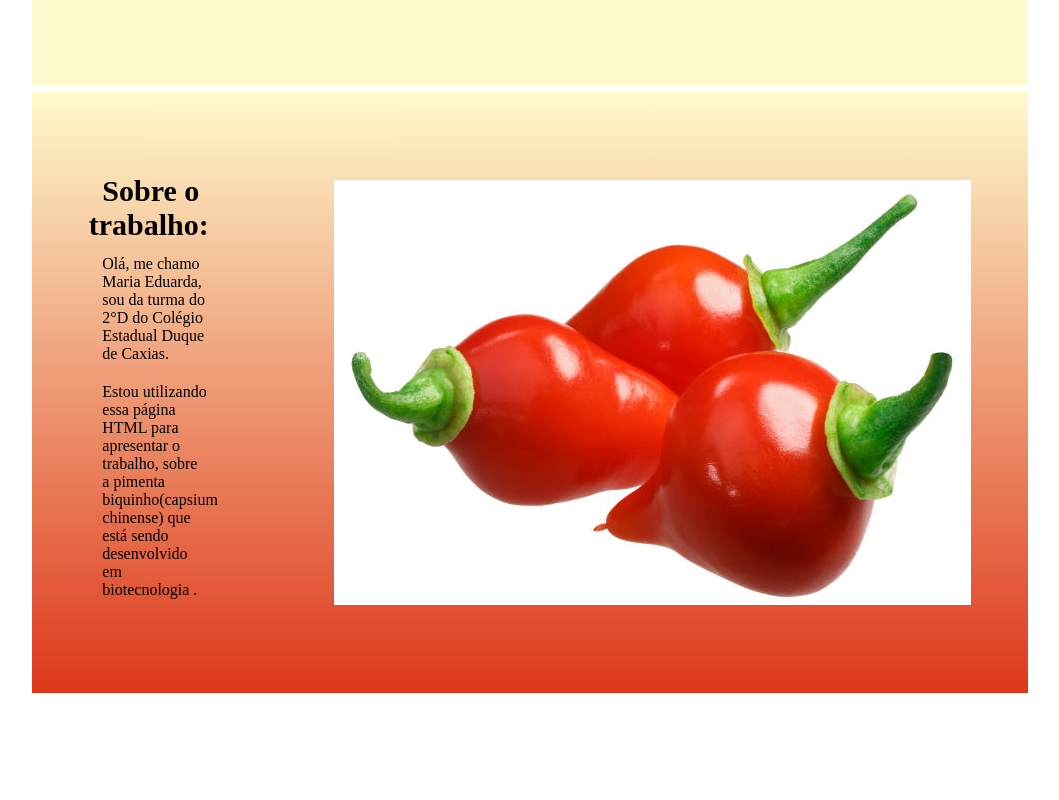
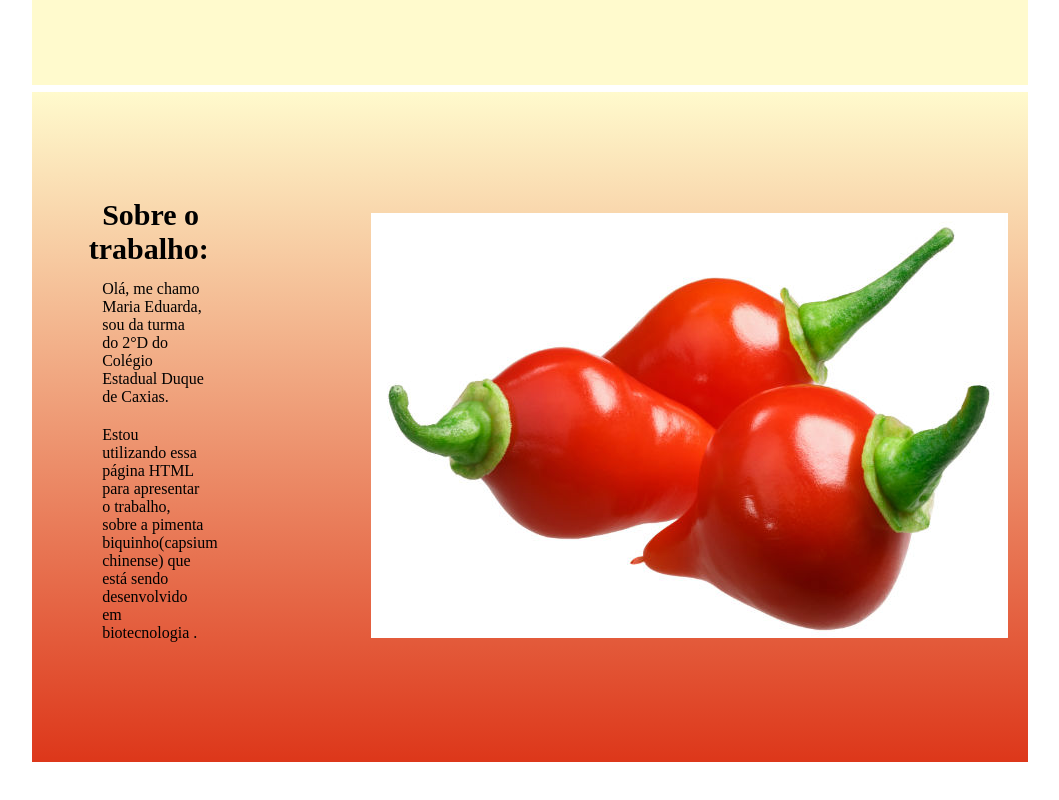
Before and after one commit to eduardasilva12/site_2D, a plain HTML site: page index.html in a window 1280 px wide. Shown: the part 858-1658 px from the top of the page, without its empty margins (110-1169 px from the left). Drawn offline with Linux system fonts and the light colour scheme.

Commit message:
c\zc\z\zc\zc

```diff
--- a/index.html
+++ b/index.html
@@ -24,7 +24,7 @@
 <p>Olá, me chamo Maria Eduarda, sou da turma do 2°D do Colégio Estadual Duque de Caxias.</p>
 <p>Estou utilizando essa página HTML para apresentar o  trabalho, sobre a pimenta biquinho(capsium chinense) que está sendo desenvolvido em biotecnologia .</p>
 </section>
-<img src="conserva-de-pimenta-biquinho-industria-rural.jpg" alt="">
+<center><img src="conserva-de-pimenta-biquinho-industria-rural.jpg" alt=""></center>
 </section>
 
 </body>
```
